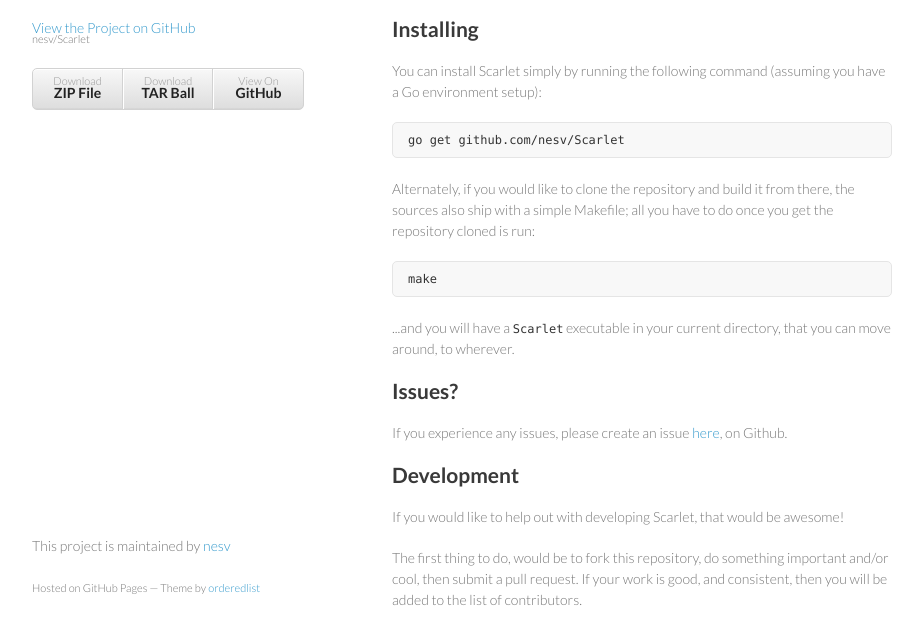
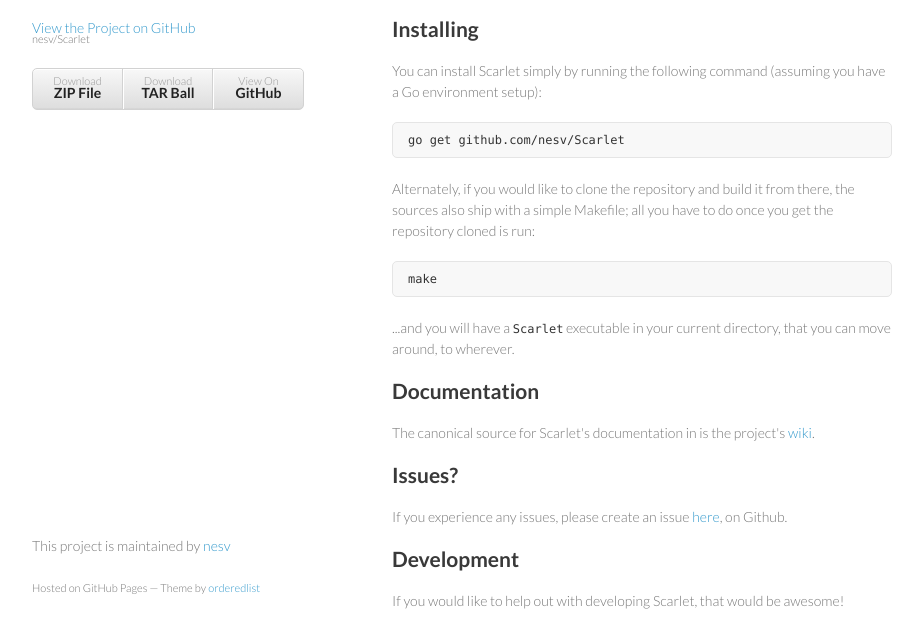
Before and after one commit to nesv/Scarlet, a plain HTML site: page index.html in a window 1280 px wide. Shown: the part 133-760 px from the top of the page, without its empty margins (178-1101 px from the left). Drawn offline with Linux system fonts and the light colour scheme.

Commit message:
Added a link to the documentation.

```diff
--- a/index.html
+++ b/index.html
@@ -49,6 +49,13 @@ the repository cloned is run:</p>
 
 <p>...and you will have a <code>Scarlet</code> executable in your current directory, that you
 can move around, to wherever.</p>
+
+<h2>Documentation</h2>
+
+<p>
+  The canonical source for Scarlet's documentation in is the project's
+  <a href="https://github.com/nesv/Scarlet/wiki/_pages">wiki</a>.
+</p>
 
 <h2>Issues?</h2>
 
```
